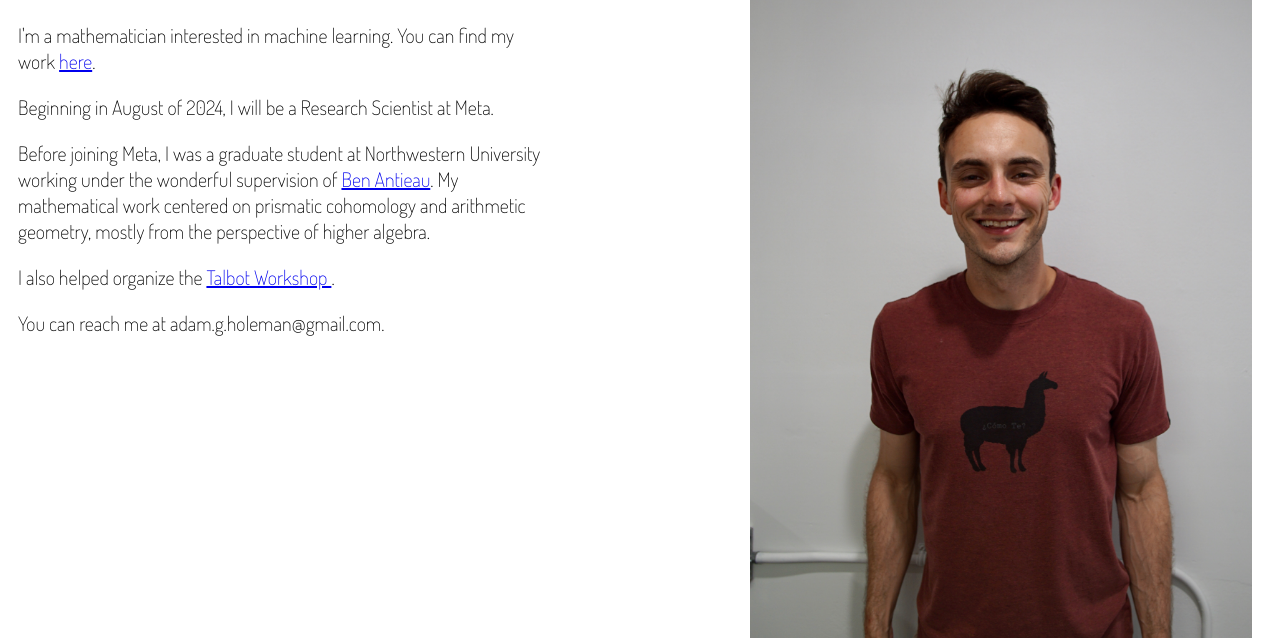
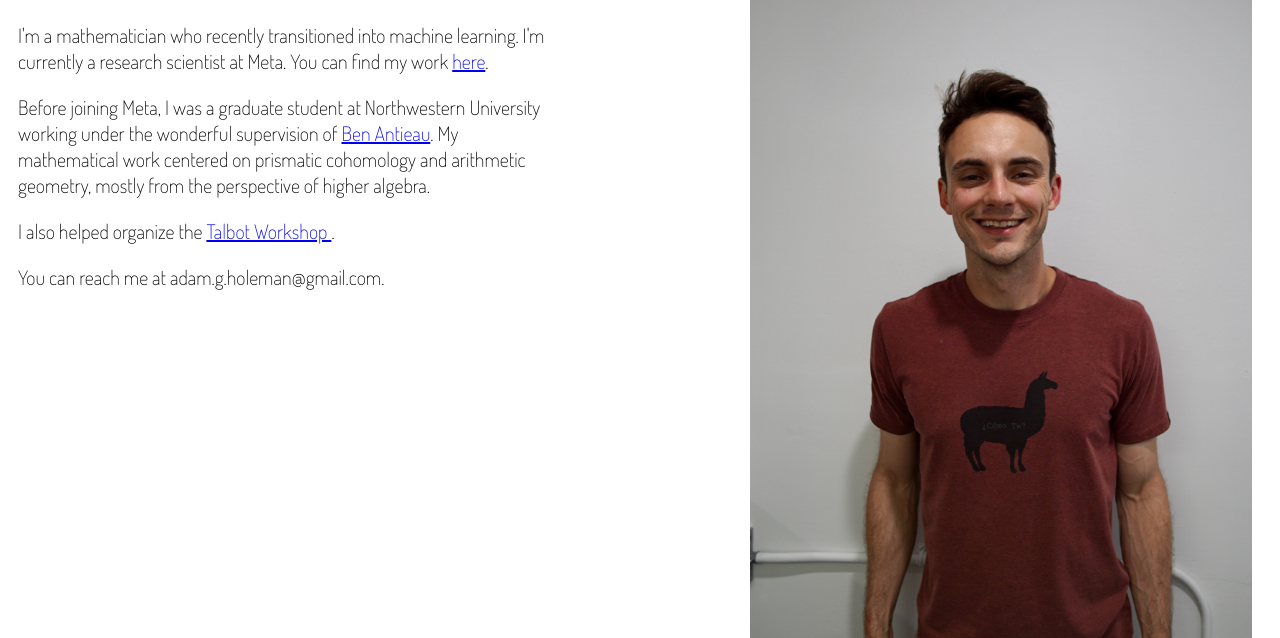
Before and after one commit to AdamHoleman/AdamHoleman.github.io, a plain HTML site: page index.html in a window 1280 px wide. Shown: the part 197-835 px from the top of the page. Drawn offline with Linux system fonts and the light colour scheme.

Commit message:
Update index.html

```diff
--- a/index.html
+++ b/index.html
@@ -79,9 +79,7 @@ body {
       <img src="images/Headshot.jpeg" alt="...">
       <section id="about">
         <h2>About Me</h2>
-        <p> I'm a mathematician interested in machine learning. You can find my work <a href = "Projects.html">here</a>. </p>
-
-        <p> Beginning in August of 2024, I will be a Research Scientist at Meta. </p>
+        <p> I'm a mathematician who recently transitioned into machine learning. I'm currently a research scientist at Meta. You can find my work <a href = "Projects.html">here</a>. </p>
 
         <p> Before joining Meta, I was a graduate student at Northwestern University working under the wonderful supervision of <a href="https://antieau.github.io/">Ben Antieau</a>. My mathematical work centered on prismatic cohomology and arithmetic geometry, mostly from the perspective of higher algebra.</p>
 
```
